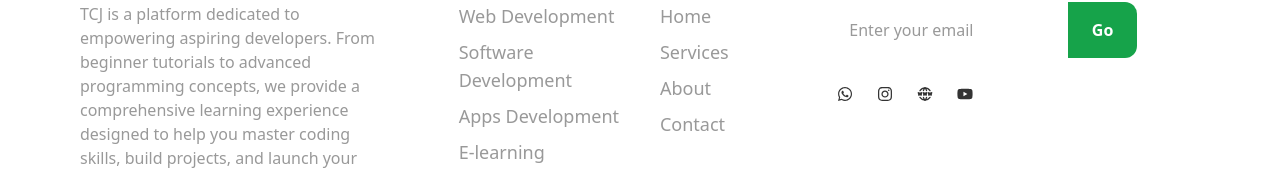
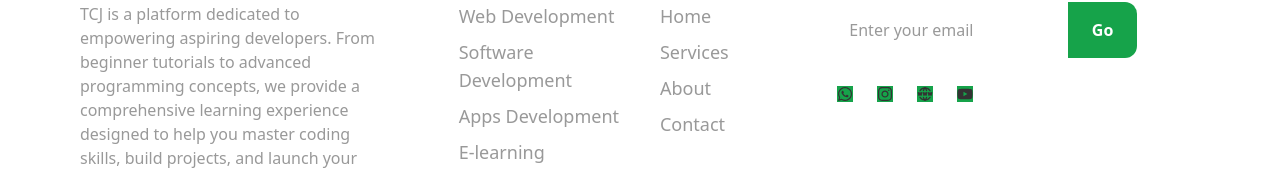
Before and after one commit to Sanzith-Alam/e-learn, a React (Vite) app: page / in a window 1280 px wide. Shown: the part 3042-3216 px from the top of the page. Built offline with nearby package versions, Linux system fonts and the light colour scheme.

Commit message:
Update Footer.jsx

```diff
--- a/src/components/Footer/Footer.jsx
+++ b/src/components/Footer/Footer.jsx
@@ -79,16 +79,16 @@ const Footer = () => {
             {/* social icons */}
             <div className="flex space-x-6 py-3">
               <a href="https://chat.whatsapp.com0">
-                <FaWhatsapp className="cursor-pointer hover:text-primary hover:scale-105 duration-200" />
+                <FaWhatsapp className="cursor-pointer hover:text-primary hover:scale-105 duration-200 bg-green-600" />
               </a>
               <a href="https://www.instagram.com/">
-                <FaInstagram className="cursor-pointer hover:text-primary hover:scale-105 duration-200" />
+                <FaInstagram className="cursor-pointer hover:text-primary hover:scale-105 duration-200 bg-green-600" />
               </a>
               <a href="https://thec.com/">
-                <TbWorldWww className="cursor-pointer hover:text-primary hover:scale-105 duration-200" />
+                <TbWorldWww className="cursor-pointer hover:text-primary hover:scale-105 duration-200 bg-green-600" />
               </a>
               <a href="https://www.youtube.com">
-                <FaYoutube className="cursor-pointer hover:text-primary hover:scale-105 duration-200" />
+                <FaYoutube className="cursor-pointer hover:text-primary hover:scale-105 duration-200 bg-green-600" />
               </a>
             </div>
           </div>
```
